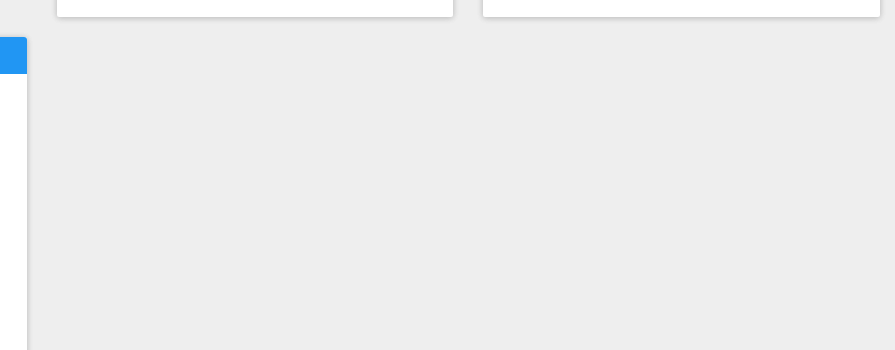
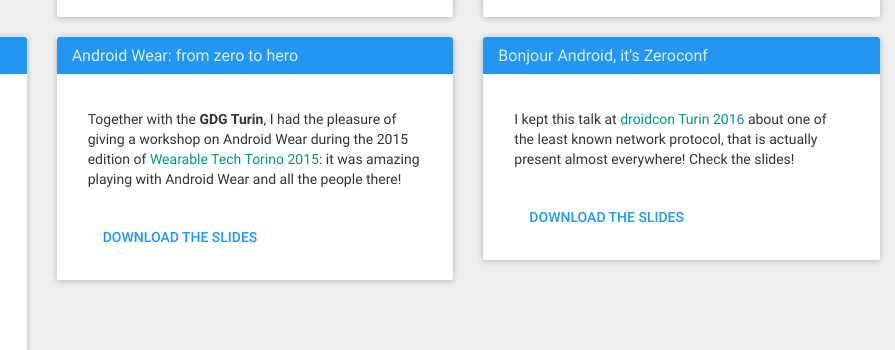
Before and after one commit to tiwiz/Curriculum, a plain HTML site: page talks.html in a window 1280 px wide. Shown: the part 561-911 px from the top of the page, 385-1280 px from the left. Drawn offline with nearby package versions, Linux system fonts and the light colour scheme.

Commit message:
Adds talks about wearable and zeroconf

```diff
--- a/talks.html
+++ b/talks.html
@@ -120,6 +120,36 @@
         </div>
       </div>
     </div>
+    <div class="col-xs-12 col-md-4 col-sm-6 col-lg-4">
+      <div class="panel panel-primary panel-material-blue">
+        <div class="panel-heading">
+            <h3 class="panel-title">Android Wear: from zero to hero</h3>
+        </div>
+        <div class="panel-body">
+            <div class="list-group">
+              <div class="list-group-item"> <br/>
+                Together with the <b>GDG Turin</b>, I had the pleasure of giving a workshop on Android Wear during the 2015 edition of <a href="http://wearabletechtorino.com/it/workshop/" target="WTT">Wearable Tech Torino 2015</a>: it was amazing playing with Android Wear and all the people there!
+              </div>
+          </div>
+          <a href="https://speakerdeck.com/tiwiz/android-wear-from-zero-to-hero" target="AndroidWearFromZeroToHero" class="btn btn-flat btn-primary btn-material-blue">Download the slides</a>
+        </div>
+      </div>
+    </div>
+    <div class="col-xs-12 col-md-4 col-sm-6 col-lg-4">
+      <div class="panel panel-primary panel-material-blue">
+        <div class="panel-heading">
+            <h3 class="panel-title">Bonjour Android, it's Zeroconf</h3>
+        </div>
+        <div class="panel-body">
+            <div class="list-group">
+              <div class="list-group-item"> <br/>
+                I kept this talk at <a href="http://it.droidcon.com/2016/sessions/bonjour-android-its-zeroconf/" target="DroidconIT">droidcon Turin 2016</a> about one of the least known network protocol, that is actually present almost everywhere! Check the slides!
+              </div>
+          </div>
+          <a href="https://speakerdeck.com/tiwiz/bonjour-android-its-zeroconf" target="BonjourAndroidItsZeroconf" class="btn btn-flat btn-primary btn-material-blue">Download the slides</a>
+        </div>
+      </div>
+    </div>
     </div>
   </body>
 </html>
```
